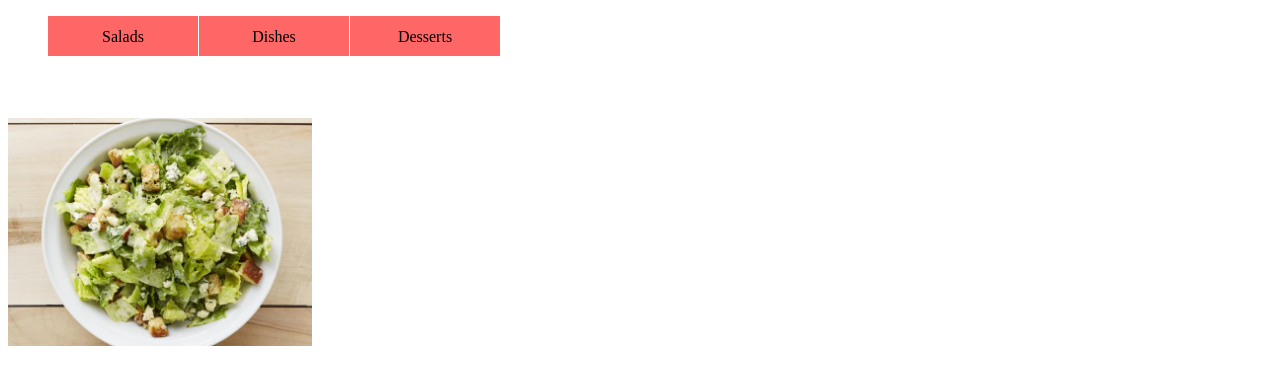
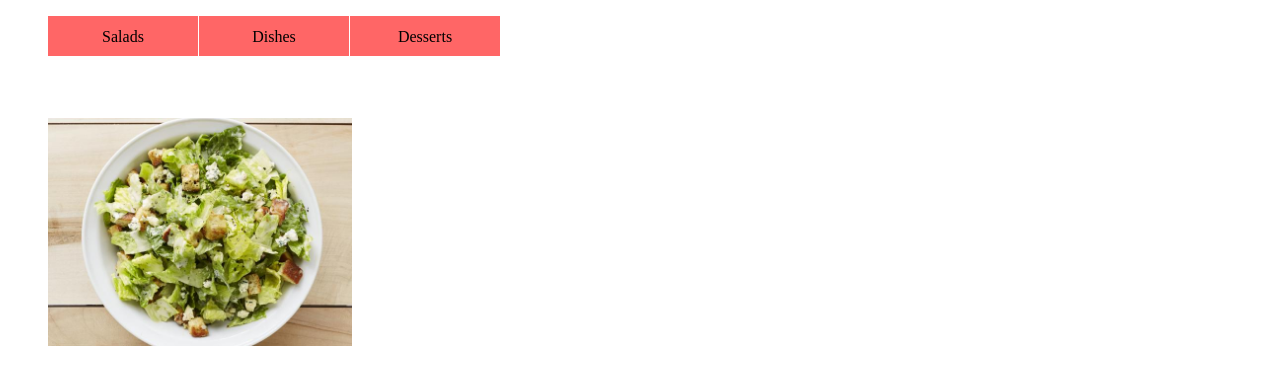
Before and after one commit to Denizax/Drop-down-menu, a plain HTML site: page pages/Ceaser Salad.html in a window 1280 px wide. Shown: the top 365 px of the page. Drawn offline with Linux system fonts and the light colour scheme; files whose address does not match are found by name.

Commit message:
Update Ceaser Salad.html

```diff
--- a/pages/Ceaser Salad.html
+++ b/pages/Ceaser Salad.html
@@ -1,7 +1,7 @@
 <!DOCTYPE html>
 <html>
     <head>
-        <link rel="stylesheet" type="text/css" href="../css/style.css">
+        <link rel="stylesheet" type="text/css" href="style.css">
     </head>
     <body>
 
```
